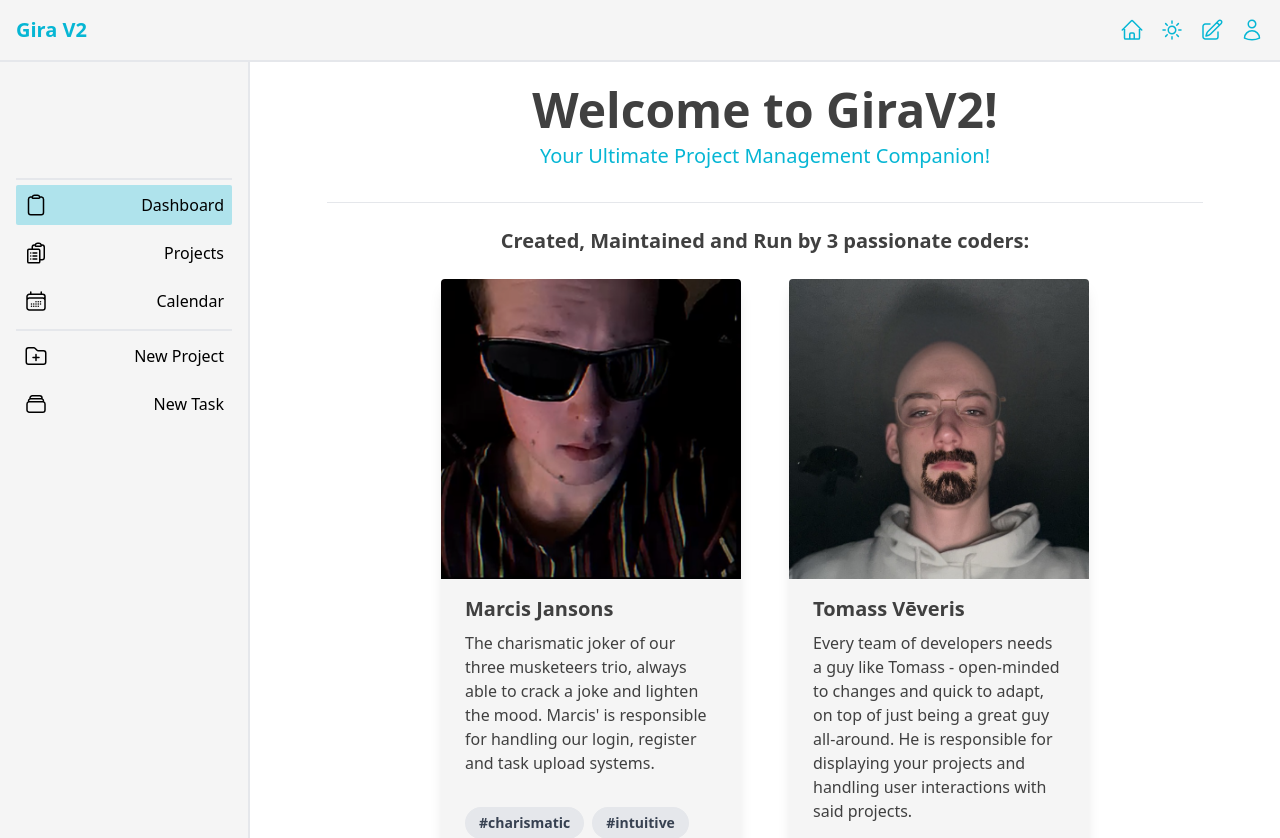
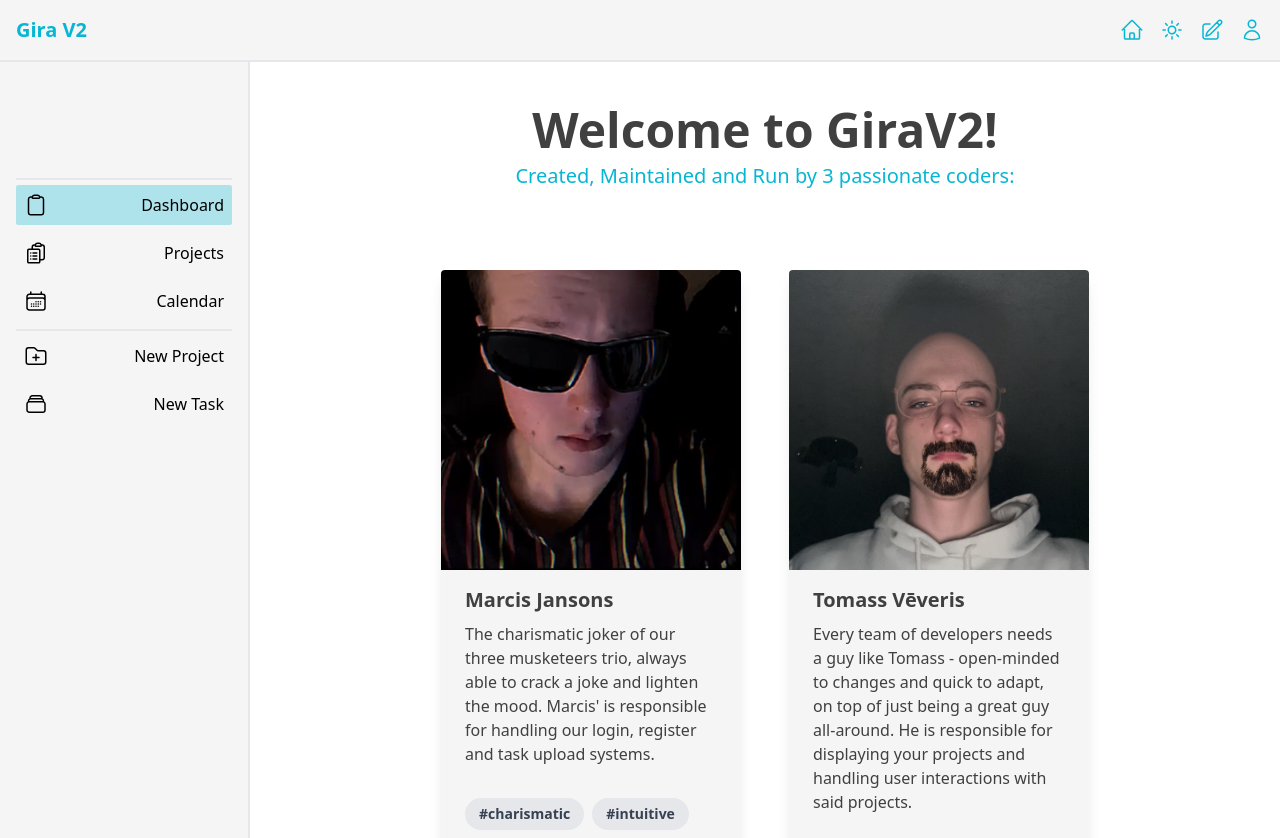
Before and after one commit to fur1ozz/giraV2, a React (Create React App) app: page /Home in a window 1280 px wide. Shown: the top 838 px of the page. Built offline with nearby package versions, Linux system fonts and the light colour scheme.

Commit message:
Updated home page

```diff
--- a/src/components/Home.jsx
+++ b/src/components/Home.jsx
@@ -10,18 +10,14 @@ function Home(){
         <Header/>
         <div className="min-h-full w-full flex flex-col">
             <Sidebar/>
-            <div className='w-100 min-h-screen ms-[250px] max-sm:ms-[80px] max-[500px]:ms-0 dark:bg-[#1d2125] dark:text-white flex flex-col items-center overflow-auto'>
-                <div className="border-b border-[#e5e7eb] dark:border-[#282f35] w-[85%] py-6 mb-6 flex">
+            <div className='w-100 p-5 min-h-screen ms-[250px] max-sm:ms-[80px] max-[500px]:ms-0 dark:bg-[#1d2125] dark:text-white flex flex-col items-center overflow-auto'>
+                <div className="w-[85%] py-6 mb-6 flex">
                     <div className='flex flex-col mx-6 w-full justify-center text-center'>
                         <h1 className="text-5xl mb-2 font-bold text-neutral-700 dark:text-[#b6c2cf]">Welcome to GiraV2!</h1>
-                        <p className="text-xl mb-2 font-normal text-cyan-500 dark:text-violet-500">Your Ultimate Project Management Companion!</p>
+                        <p className="text-xl mb-2 font-normal text-cyan-500 dark:text-violet-500">Created, Maintained and Run by 3 passionate coders:</p>
                     </div>
                 </div>
                 <div className='flex flex-wrap w-full h-full justify-center text-neutral-700 dark:text-[#b6c2cf]'>
-                    <div className='flex w-[90%] text-center justify-center'>
-                    <p className='text-xl align-center font-semibold text-neutral-700 dark:text-[#b6c2cf]'>Created, Maintained and Run by 3 passionate coders:</p>
-                    </div>
-
                     <div className="max-w-sm rounded overflow-hidden shadow-lg max-[320px]:w-[315px] w-[300px] overflow-y-scroll my-6 mx-6 bg-neutral-100 dark:bg-[#161a1d]">
                         <div className="relative h-[300px]">
                             <img className="object-cover w-full h-full" src="/images/marcis_preset.png" alt="Marcis Jansons" />
--- a/src/styles/tailwind.css
+++ b/src/styles/tailwind.css
@@ -1,7 +1,7 @@
 @import 'tailwindcss/base';
 @import 'tailwindcss/components';
 @import 'tailwindcss/utilities';
-/*@import '~@fortawesome/fontawesome-free/css/all.css';*/
+@import '~@fortawesome/fontawesome-free/css/all.css';
 body {
     background: white;
 }
```
